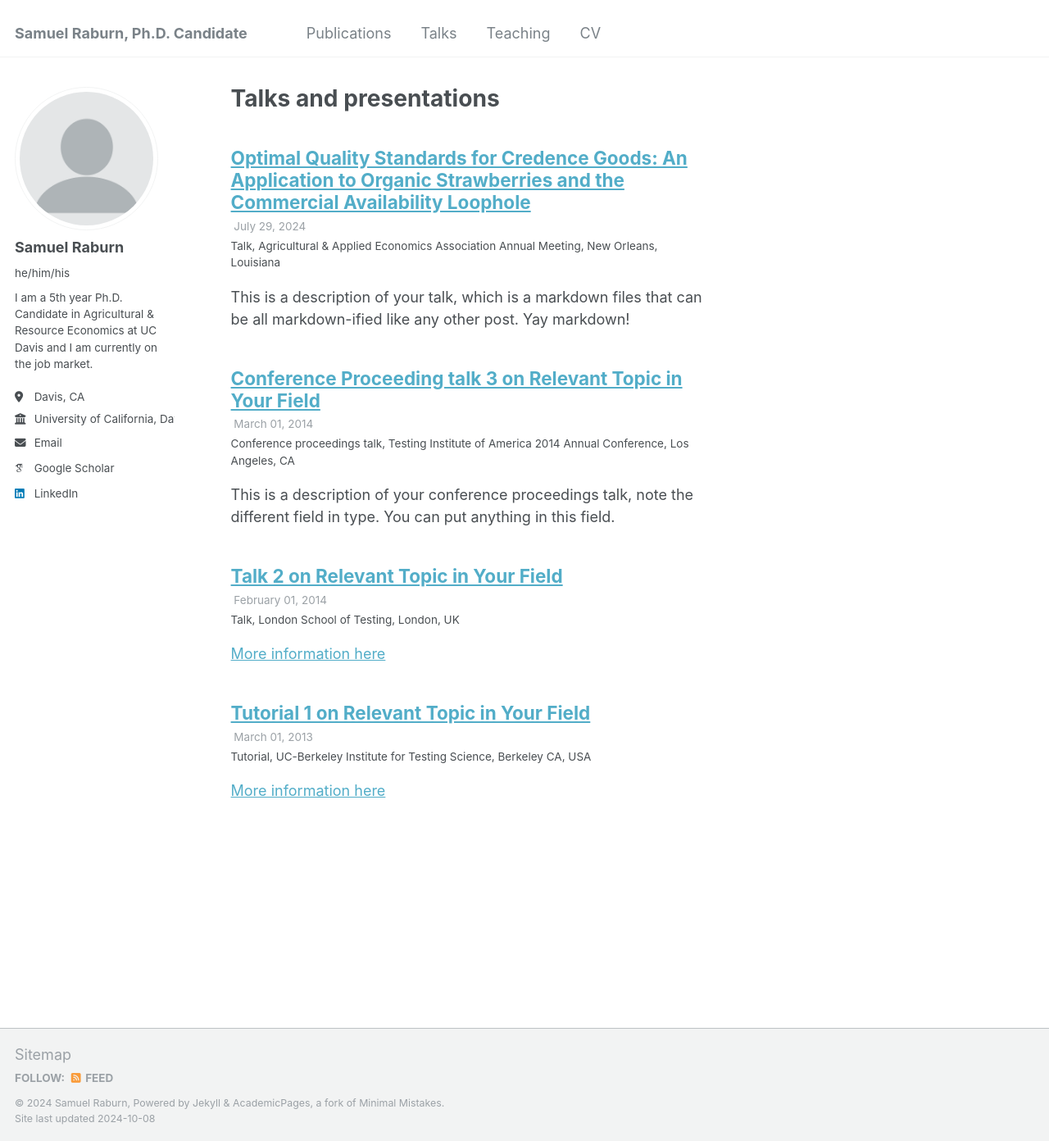
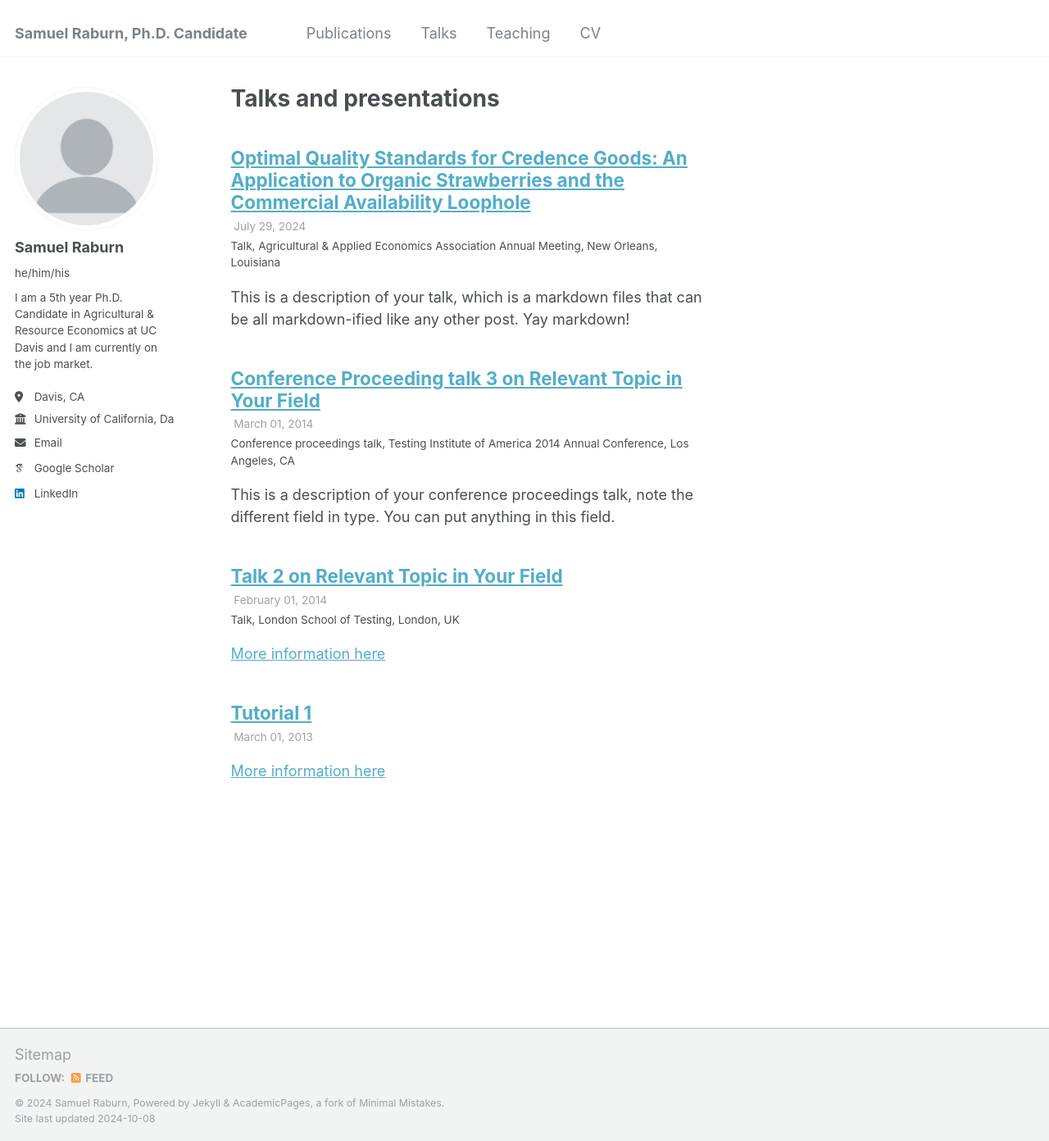
Before and after one commit to sraburn/sraburn.github.io, a Jekyll site: the page built from _pages/talks.html, in a window 1280 px wide and 1392 px high. Shown: the whole window at 82% size. Built offline with Jekyll 4.4.1, drawn with Linux system fonts in a browser that asks for light colours; some web fonts are replaced.

Commit message:
Update 2013-03-01-tutorial-1.md

```diff
--- a/_talks/2013-03-01-tutorial-1.md
+++ b/_talks/2013-03-01-tutorial-1.md
@@ -1,11 +1,5 @@
 ---
-title: "Tutorial 1 on Relevant Topic in Your Field"
-collection: talks
-type: "Tutorial"
-permalink: /talks/2013-03-01-tutorial-1
-venue: "UC-Berkeley Institute for Testing Science"
-date: 2013-03-01
-location: "Berkeley CA, USA"
+
 ---
 
 [More information here](http://exampleurl.com)
```
